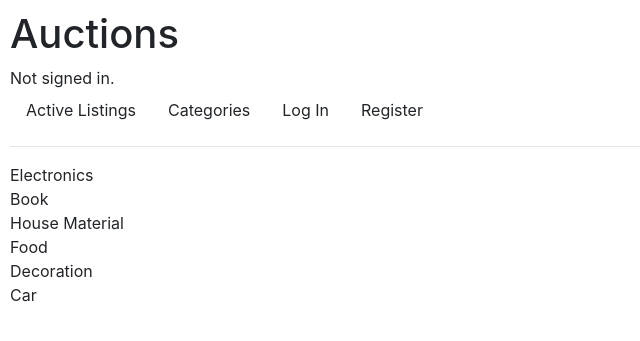
After one commit to sefadegirmenci/E-Commerce-Website, a Django app: page /categories in a window 1280 px wide. The commit adds this page. Shown: the top 341 px of the page, without its empty margins (0-640 px from the left). Run offline with Django 3.2, Linux system fonts and the light colour scheme; data comes from the database, SQL or seed files in the repository; parts of the project's set-up code (start-up, migrations or seed data) failed here and were passed over; some libraries are stand-ins or nearby versions.

Commit message:
Add categories page

```diff
--- /dev/null
+++ b/auctions/templates/auctions/categories.html
@@ -0,0 +1,10 @@
+{% extends "auctions/layout.html" %}
+
+{% block body %}
+
+{%for category in categories %}
+    <a href="{% url 'specific-category' category.id %}">{{category.name}}</a>
+    </br>
+{% endfor %}
+
+{% endblock %}
--- a/auctions/templates/auctions/layout.html
+++ b/auctions/templates/auctions/layout.html
@@ -19,6 +19,9 @@
         <ul class="nav">
             <li class="nav-item">
                 <a class="nav-link" href="{% url 'index' %}">Active Listings</a>
+            </li>
+            <li class="nav-item">
+                <a class="nav-link" href="{% url 'categories' %}">Categories</a>
             </li>
             {% if user.is_authenticated %}
                 <li class="nav-item">
--- a/auctions/urls.py
+++ b/auctions/urls.py
@@ -14,4 +14,6 @@ urlpatterns = [
     path("new_bidding/<int:id>", views.new_bidding, name="new-bidding"),
     path("new_comment/<int:id>", views.new_comment, name="new-comment"),
     path("watchlist", views.watchlist, name="watchlist"),
+    path("categories", views.categories, name="categories"),
+    path("<str:id>/categories", views.specific_category, name="specific-category"),
 ]
--- a/auctions/views.py
+++ b/auctions/views.py
@@ -164,3 +164,17 @@ def watchlist(request):
     watchlist= request.user.watchlist.all()
     return render(request, "auctions/watchlist.html",
         {'watchlist':watchlist})
+
+def categories(request):
+    categories = Category.objects.all()
+    return render(request, "auctions/categories.html",{
+        "categories": categories
+    })
+
+def specific_category(request,id):
+    category = Category.objects.get(pk=id)
+    items = category.auctions_category.all()
+    return render(request, "auctions/category.html",{
+        "items": items,
+        "category": category
+    })
```
Also changed, not shown: auctions/templates/auctions/category.html (added, +32 -0 lines).
